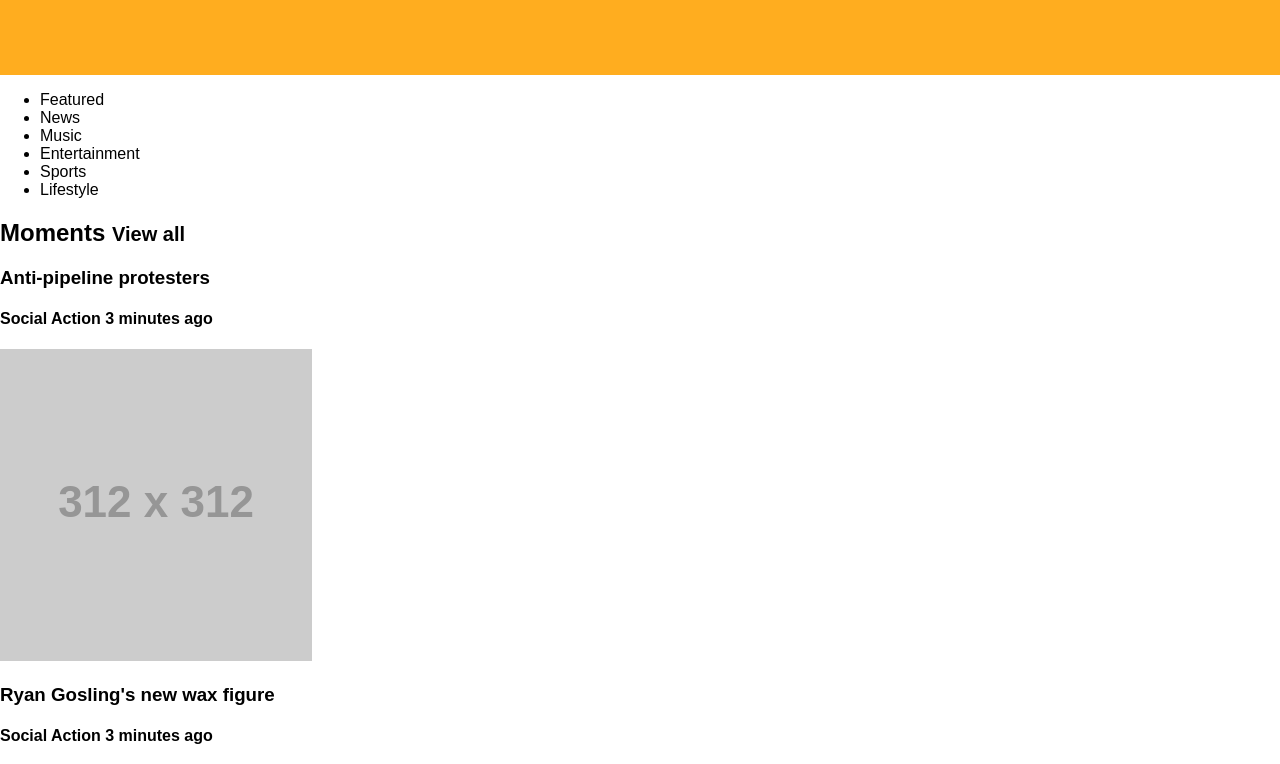
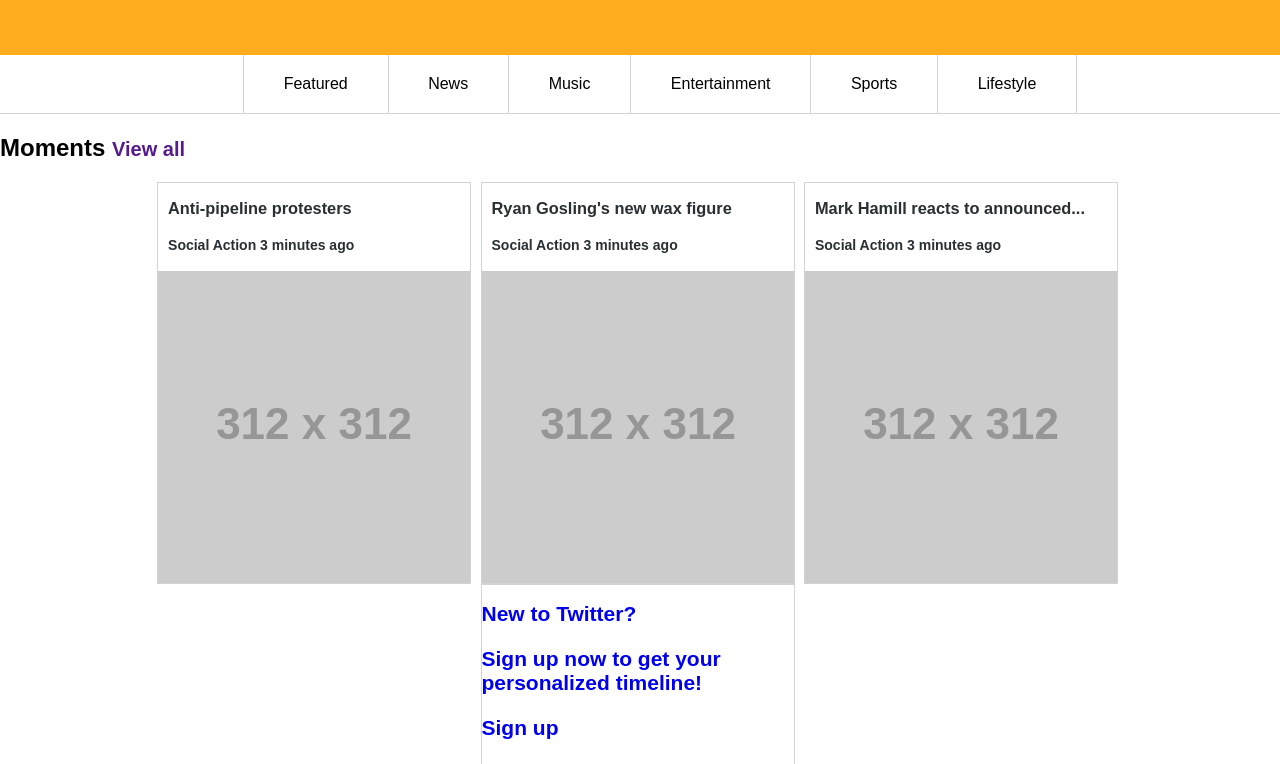
Before and after one commit to kayleighyu/twitter_clone, a website: page public/html/index.html in a window 1280 px wide. Shown: the part 160-924 px from the top of the page. Drawn offline with Linux system fonts and the light colour scheme; files that its build step writes are made by us from their sources; placeholder pictures from the web are drawn by us.

Commit message:
styled navigation bar and some of the content boxes

```diff
--- a/public/css/main.css
+++ b/public/css/main.css
@@ -1,11 +1,15 @@
 html {
   margin:0;
+  font-family:Arial,sans-serif;
 }
 
 body {
   background-color: white;
   margin:0px;
-  font-family:Arial,sans-serif;
+}
+
+a {
+  text-decoration: none;
 }
 
 .button {
@@ -43,8 +47,60 @@ h1 {
   margin:0px;
   background-color: #ffad1f;
   text-align:center;
-  padding:90px;
+  padding:80px;
   color:white;
   font-size: 48px;
   font-weight:lighter;
 }
+
+.nav-container{
+  background-color:white;
+  border-bottom: 1px solid lightgrey;
+}
+
+.nav-list{
+  margin: 0 auto;
+  text-align: center;
+
+}
+
+.nav-list li{
+  display: inline-block;
+  padding: 20px 40px;
+  border-right: 1px solid lightgrey;
+  margin: auto -2.5px;
+}
+
+.nav-list li:first-child{
+  border-left: 1px solid lightgrey;
+}
+
+.nav-list li:hover{
+  border-bottom: 5px solid orange;
+}
+
+.content-box{
+  text-align: center;
+}
+
+.content-box section{
+  border: 1px solid lightgrey;
+  display: inline-block;
+  color: rgb(41, 47, 51);
+  font-size: 14px;
+  font-weight:lighter;
+  height: 400px;
+  width:312px;
+  margin-right: 5px;
+  vertical-align:middle;
+  text-align:left;
+}
+
+.content-box section h3,h4{
+  padding-left:10px;
+  font-family: arial, sans-serif;
+}
+
+.twitter-box{
+  text-align:center;
+}
--- a/public/html/index.html
+++ b/public/html/index.html
@@ -12,8 +12,8 @@
         <a href="#" class="button pull-right">Sign up</a> <!-- inline -->
         <h1>What's happening?</h1>
       </div>
-      <nav>
-        <ul>
+      <nav class="nav-container">
+        <ul class="nav-list">
           <li>Featured</li>
           <li>News</li>
           <li>Music</li>
@@ -24,27 +24,37 @@
       </nav>
     </header>
   <main>
-    <h2>Moments <small>View all</small></h2>
+    <h2>Moments <small><a href="">View all</a></small></h2>
+    <div class="content-box">
+      <a href="#">
         <section>
           <h3>Anti-pipeline protesters</h3>
           <h4>Social Action 3 minutes ago</h4>
           <img src="http://placehold.it/312x312/" alt="#">
         </section>
+      </a>
+      <a href="#">
         <section>
           <h3>Ryan Gosling's new wax figure</h3>
           <h4>Social Action 3 minutes ago</h4>
           <img src="http://placehold.it/312x312/" alt="#">
         </section>
+      </a>
+      <a href="#">
         <section>
           <h3>Mark Hamill reacts to announced...</h3>
           <h4>Social Action 3 minutes ago</h4>
           <img src="http://placehold.it/312x312/" alt="#">
         </section>
-    <section>
+      </a>
+      <a href="#">
+        <section class="twitter-box">
           <h2>New to Twitter?<h2>
           <p>Sign up now to get your personalized timeline!</p>
           <a href="#">Sign up</a>
         </section>
+      </a>
+    </div>
   </main>
   <footer>
     <ul><!-- ul>(li>a)*6 -->
```
Lines whose indentation alone changed are shown as unchanged.
